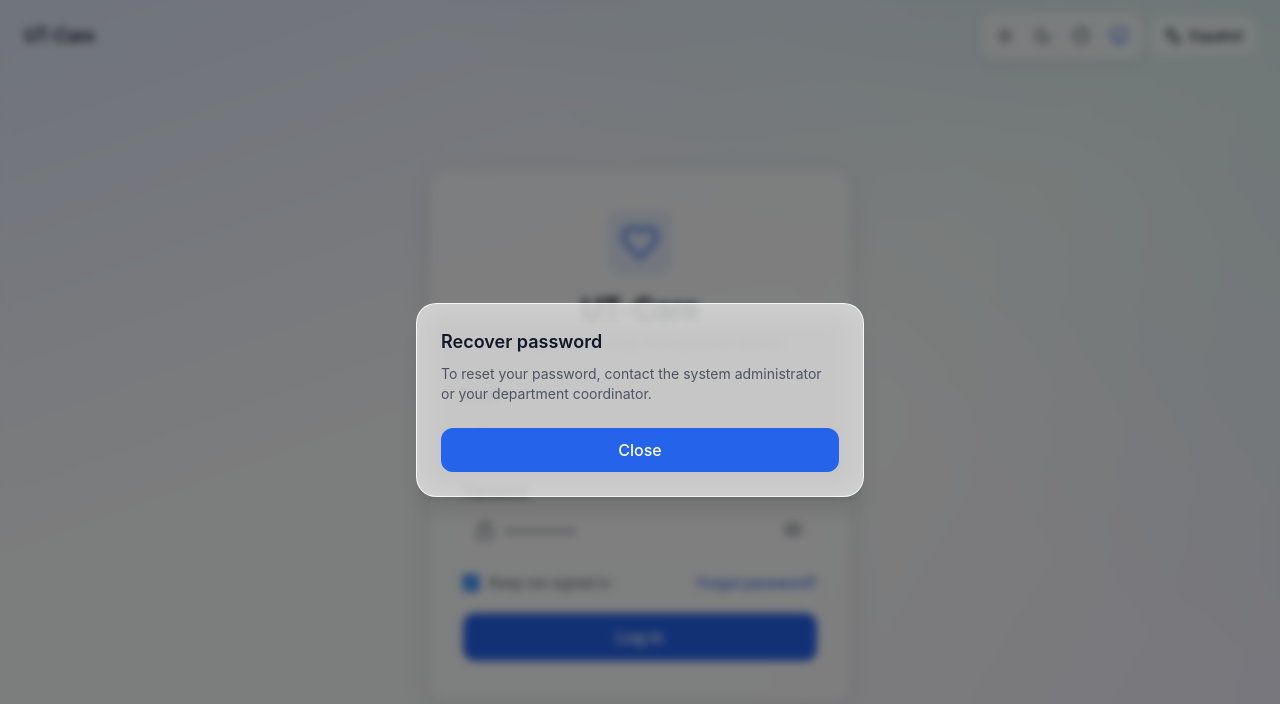
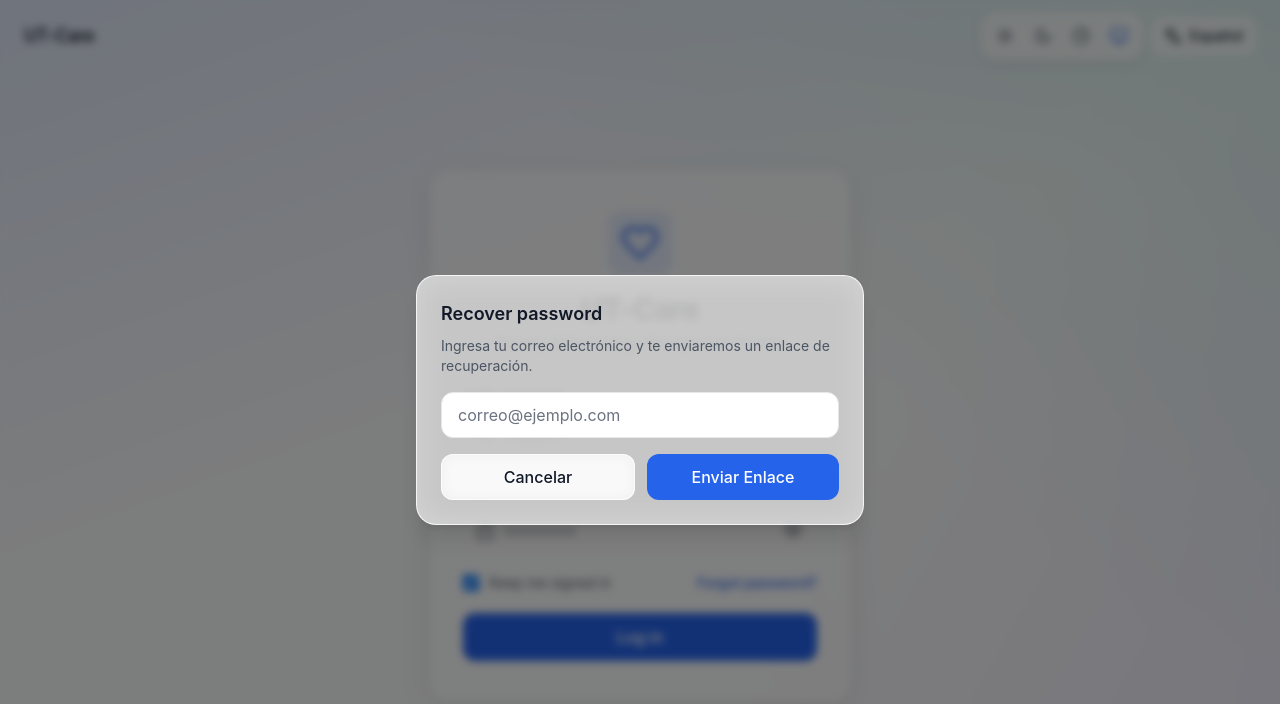
Before and after one commit to EdgarGmz/ElectronicHealthRecord, a React (Vite) app in the folder ut-care/: page /login in a window 1280 px wide. Both pictures are taken after a click on the button "Forgot password?". Shown: the top 704 px of the page. Built offline with nearby package versions, Linux system fonts and the light colour scheme.

Commit message:
feat(ui): update LoginPage to support username login, visual loading spinner and forced redirection

```diff
--- a/ut-care/src/pages/LoginPage.tsx
+++ b/ut-care/src/pages/LoginPage.tsx
@@ -4,7 +4,7 @@ import { useTranslation } from 'react-i18next'
 import { useForm } from 'react-hook-form'
 import { zodResolver } from '@hookform/resolvers/zod'
 import { z } from 'zod'
-import { Lock, Mail, Heart } from 'lucide-react'
+import { Lock, User, Heart } from 'lucide-react'
 import { api } from '@/lib/api'
 import { useAuthStore } from '@/store/auth.store'
 import { GlassButton } from '@/components/atoms/GlassButton'
@@ -14,7 +14,7 @@ import { ThemeToggle } from '@/components/molecules/ThemeToggle'
 import { LanguageSwitcher } from '@/components/molecules/LanguageSwitcher'
 
 const schema = z.object({
-  email: z.string().min(1, 'Email required').email(),
+  username: z.string().min(1, 'Username required'),
   password: z.string().min(1, 'Password required'),
 })
 
@@ -27,6 +27,9 @@ export function LoginPage() {
   const { setAuth, setRememberMe, rememberMe } = useAuthStore()
   const [error, setError] = useState('')
   const [forgotOpen, setForgotOpen] = useState(false)
+  const [isLoading, setIsLoading] = useState(false)
+  const [forgotEmail, setForgotEmail] = useState('')
+  const [forgotMessage, setForgotMessage] = useState('')
 
   const { register, handleSubmit, formState: { errors } } = useForm<FormData>({
     resolver: zodResolver(schema),
@@ -34,17 +37,54 @@ export function LoginPage() {
 
   const onSubmit = async (data: FormData) => {
     setError('')
+    setIsLoading(true)
     try {
-      const res = await api.post<{ success: boolean; data: { accessToken: string; refreshToken?: string; user: { id: string; email: string; firstName: string; lastName: string; role: string } } }>('/auth/login', data)
+      const res = await api.post<{
+        success: boolean;
+        data: {
+          accessToken: string;
+          refreshToken?: string;
+          user: {
+            id: string;
+            username: string;
+            email: string;
+            firstName: string;
+            lastName: string;
+            role: string;
+            mustChangePassword: boolean;
+          }
+        }
+      }>('/auth/login', data)
+
       const { accessToken, refreshToken, user } = res.data.data
       setAuth(accessToken, refreshToken ?? null, user, rememberMe)
+
+      if (user.mustChangePassword) {
+        navigate('/change-password', { replace: true })
+      } else {
         const redirect = searchParams.get('redirect') || '/'
         navigate(redirect, { replace: true })
+      }
     } catch (err: unknown) {
       const message = err && typeof err === 'object' && 'response' in err
         ? (err as { response?: { data?: { message?: string } } }).response?.data?.message
         : null
       setError(message || t('auth.invalidCredentials'))
+    } finally {
+      setIsLoading(false)
+    }
+  }
+
+  const handleForgotSubmit = async (e: React.FormEvent) => {
+    e.preventDefault()
+    if (!forgotEmail) return
+    setError('')
+    try {
+      const res = await api.post<{ success: boolean; message: string }>('/auth/forgot-password', { email: forgotEmail })
+      setForgotMessage(res.data.message)
+    } catch (err: unknown) {
+      // In case of error, still show the generic success message to prevent email harvesting
+      setForgotMessage('Si el correo electrónico está registrado en nuestro sistema, recibirás un enlace para restablecer tu contraseña en unos momentos.')
     }
   }
 
@@ -86,21 +126,22 @@ export function LoginPage() {
             <form onSubmit={handleSubmit(onSubmit)} className="space-y-5">
               <div>
                 <label className="block text-sm font-medium text-[var(--text-primary)] mb-1.5">
-                  {t('auth.email')}
+                  {t('auth.username') || 'Nombre de usuario'}
                 </label>
                 <div className="relative">
-                  <Mail className="absolute left-3 top-1/2 -translate-y-1/2 w-5 h-5 text-[var(--text-muted)] pointer-events-none" />
+                  <User className="absolute left-3 top-1/2 -translate-y-1/2 w-5 h-5 text-[var(--text-muted)] pointer-events-none" />
                   <input
-                    type="email"
-                    autoComplete="email"
-                    data-testid="login-email"
+                    type="text"
+                    autoComplete="username"
+                    data-testid="login-username"
                     className="login-input w-full pl-10 pr-4 py-3"
-                    placeholder="tu@institucion.edu"
-                    {...register('email')}
+                    placeholder="Usuario"
+                    disabled={isLoading}
+                    {...register('username')}
                   />
                 </div>
-                {errors.email && (
-                  <p className="mt-1.5 text-sm text-[var(--color-error)]">{errors.email.message}</p>
+                {errors.username && (
+                  <p className="mt-1.5 text-sm text-[var(--color-error)]">{errors.username.message}</p>
                 )}
               </div>
 
@@ -115,6 +156,7 @@ export function LoginPage() {
                     data-testid="login-password"
                     placeholder="••••••••"
                     className="pl-10 pr-12"
+                    disabled={isLoading}
                     {...register('password')}
                   />
                 </div>
@@ -128,6 +170,7 @@ export function LoginPage() {
                   <input
                     type="checkbox"
                     checked={rememberMe}
+                    disabled={isLoading}
                     onChange={(e) => handleRememberChange(e.target.checked)}
                     className="w-4 h-4 rounded border-[var(--border)] text-[var(--color-primary)] focus:ring-2 focus:ring-[var(--color-primary)]/30 focus:ring-offset-0"
                   />
@@ -137,21 +180,33 @@ export function LoginPage() {
                 </label>
                 <button
                   type="button"
-                  onClick={() => setForgotOpen(true)}
+                  onClick={() => {
+                    setForgotEmail('')
+                    setForgotMessage('')
+                    setForgotOpen(true)
+                  }}
+                  disabled={isLoading}
                   className="text-sm font-medium text-[var(--color-primary)] hover:underline focus:outline-none focus-visible:ring-2 focus-visible:ring-[var(--color-primary)]/30 rounded"
                 >
                   {t('auth.forgotPassword')}
                 </button>
               </div>
 
-
               <GlassButton
                 type="submit"
                 variant="primary"
-                className="w-full py-3 text-base font-semibold"
+                className="w-full py-3 text-base font-semibold flex items-center justify-center gap-2"
                 data-testid="login-submit"
+                disabled={isLoading}
               >
-                {t('auth.login')}
+                {isLoading ? (
+                  <>
+                    <span className="w-5 h-5 border-2 border-white/30 border-t-white rounded-full animate-spin" />
+                    <span>Iniciando sesión...</span>
+                  </>
+                ) : (
+                  t('auth.login')
+                )}
               </GlassButton>
             </form>
           </div>
@@ -168,14 +223,16 @@ export function LoginPage() {
           aria-labelledby="forgot-title"
         >
           <div
-            className="login-card w-full max-w-md p-6 shadow-xl"
+            className="login-card w-full max-w-md p-6 shadow-xl relative"
             onClick={(e) => e.stopPropagation()}
           >
             <h2 id="forgot-title" className="text-lg font-semibold text-[var(--text-primary)] mb-2">
               {t('auth.forgotPasswordTitle')}
             </h2>
-            <p className="text-sm text-[var(--text-secondary)] mb-6">
-              {t('auth.forgotPasswordMessage')}
+            {forgotMessage ? (
+              <div className="space-y-4">
+                <p className="text-sm text-[var(--text-secondary)] bg-emerald-500/10 text-emerald-500 p-3 rounded-lg border border-emerald-500/20">
+                  {forgotMessage}
                 </p>
                 <GlassButton
                   type="button"
@@ -186,6 +243,41 @@ export function LoginPage() {
                   {t('auth.close')}
                 </GlassButton>
               </div>
+            ) : (
+              <form onSubmit={handleForgotSubmit} className="space-y-4">
+                <p className="text-sm text-[var(--text-secondary)]">
+                  Ingresa tu correo electrónico y te enviaremos un enlace de recuperación.
+                </p>
+                <div>
+                  <input
+                    type="email"
+                    required
+                    placeholder="correo@ejemplo.com"
+                    value={forgotEmail}
+                    onChange={(e) => setForgotEmail(e.target.value)}
+                    className="login-input w-full px-4 py-2.5"
+                  />
+                </div>
+                <div className="flex gap-3">
+                  <GlassButton
+                    type="button"
+                    variant="outline"
+                    className="flex-1"
+                    onClick={() => setForgotOpen(false)}
+                  >
+                    Cancelar
+                  </GlassButton>
+                  <GlassButton
+                    type="submit"
+                    variant="primary"
+                    className="flex-1"
+                  >
+                    Enviar Enlace
+                  </GlassButton>
+                </div>
+              </form>
+            )}
+          </div>
         </div>
       )}
     </div>
```
Lines whose indentation alone changed are shown as unchanged.
